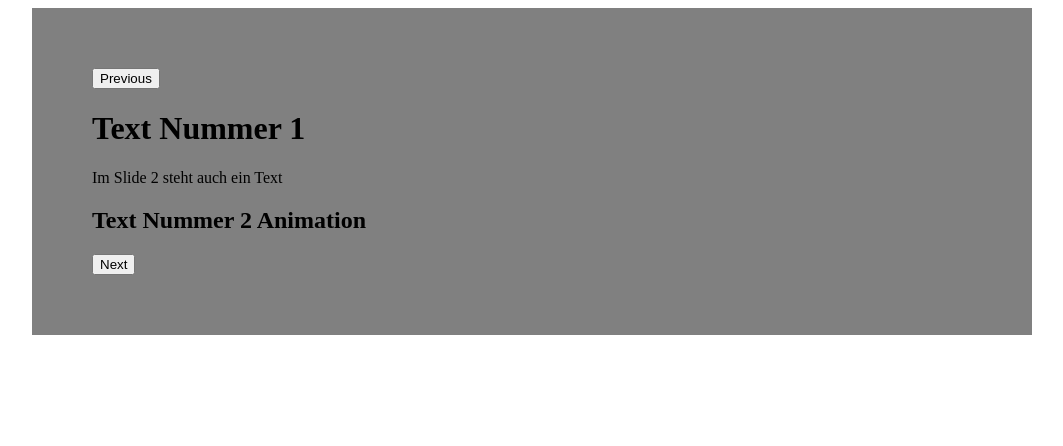
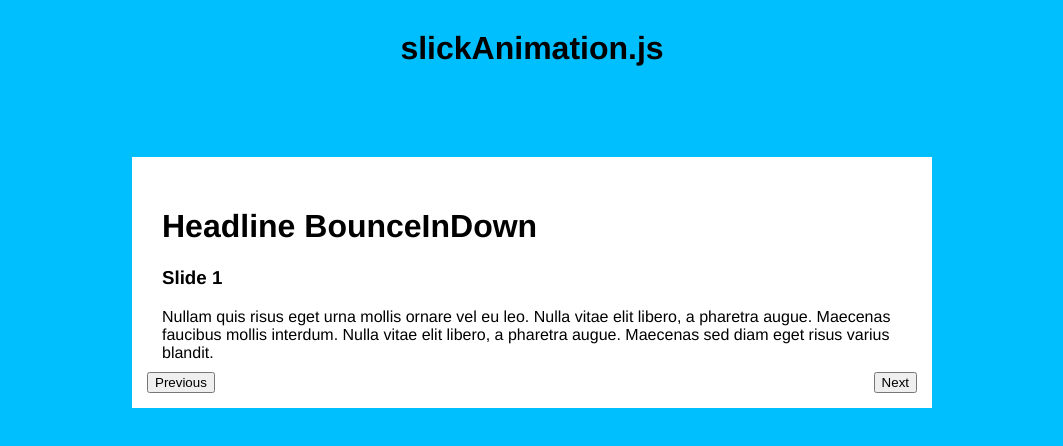
Before and after one commit to marvinhuebner/slick-animation, a plain HTML site: page demo/index.html in a window 1280 px wide. Shown: the whole page, without its empty margins (108-1171 px from the left). Drawn offline with Linux system fonts and the light colour scheme.

Commit message:
[task] edit demo files

```diff
--- a/demo/demo.css
+++ b/demo/demo.css
@@ -1,36 +1,76 @@
+body {
+  background-color: deepskyblue;
+  margin: 0px;
+
+  font-family: "Helvetica Neue", Helvetica, Roboto, Arial, sans-serif;
+}
+
+.headline {
+  text-align: center;
+  margin:30px 0px 90px 0px;
+}
+
 #content {
-  width: 1000px;
+  max-width: 800px;
   margin: 0 auto;
+  padding: 0px 30px;
 }
 
 .slick-slider {
-  background-color: grey;
-  padding: 30px;
+  background-color: white;
+  padding: 15px;
 }
+
+.slick-slider-init {
+  position: relative;
+}
+
+.slick-prev {
+  position: absolute;
+  bottom: 0;
+  left: 0;
+}
+
+.slick-next {
+  position: absolute;
+  bottom: 0;
+  right: 0;
+}
+
 
 .animated {
   animation-duration: 1s;
   animation-fill-mode: both;
 }
 
+/*
+    Animate.css examples
+    From: https://github.com/daneden/animate.css
+*/
+
 @keyframes bounceInDown {
   from, 60%, 75%, 90%, to {
-    animation-timing-function: cubic-bezier(0.215, 0.61, 0.355, 1);
+    animation-timing-function: cubic-bezier(0.215, 0.610, 0.355, 1.000);
   }
+
   0% {
     opacity: 0;
     transform: translate3d(0, -3000px, 0);
   }
+
   60% {
     opacity: 1;
     transform: translate3d(0, 25px, 0);
   }
+
   75% {
     transform: translate3d(0, -10px, 0);
   }
+
   90% {
     transform: translate3d(0, 5px, 0);
   }
+
   to {
     transform: none;
   }
@@ -40,24 +80,36 @@
   animation-name: bounceInDown;
 }
 
-@keyframes bounceOutDown {
-  20% {
-    transform: translate3d(0, 10px, 0);
+@keyframes bounceInUp {
+  from, 60%, 75%, 90%, to {
+    animation-timing-function: cubic-bezier(0.215, 0.610, 0.355, 1.000);
   }
 
-  40%, 45% {
+  from {
+    opacity: 0;
+    transform: translate3d(0, 3000px, 0);
+  }
+
+  60% {
     opacity: 1;
     transform: translate3d(0, -20px, 0);
   }
 
+  75% {
+    transform: translate3d(0, 10px, 0);
+  }
+
+  90% {
+    transform: translate3d(0, -5px, 0);
+  }
+
   to {
-    opacity: 0;
-    transform: translate3d(0, 2000px, 0);
+    transform: translate3d(0, 0, 0);
   }
 }
 
-.bounceOutDown {
-  animation-name: bounceOutDown;
+.bounceInUp {
+  animation-name: bounceInUp;
 }
 
 @keyframes bounceOutUp {
@@ -79,3 +131,39 @@
 .bounceOutUp {
   animation-name: bounceOutUp;
 }
+
+@keyframes fadeIn {
+  from {opacity: 0;}
+  to {opacity: 1;}
+}
+
+.fadeIn {
+  animation-name: fadeIn;
+}
+
+@keyframes fadeOut {
+  from {opacity: 1;}
+  to {opacity: 0;}
+}
+
+.fadeOut {
+  animation-name: fadeOut;
+}
+
+@keyframes shake {
+  from, to {
+    transform: translate3d(0, 0, 0);
+  }
+
+  10%, 30%, 50%, 70%, 90% {
+    transform: translate3d(-10px, 0, 0);
+  }
+
+  20%, 40%, 60%, 80% {
+    transform: translate3d(10px, 0, 0);
+  }
+}
+
+.shake {
+  animation-name: shake;
+}
--- a/demo/index.html
+++ b/demo/index.html
@@ -12,29 +12,42 @@
 <body>
 
 <div id="content">
+
+    <div class="headline">
+        <h1>slickAnimation.js</h1>
+    </div>
     <div class="slick-slider">
         <div class="slick-slider-init">
 
             <div class="slick-item">
 
-                <div class="item-right-text TEST" data-animation-in="bounceInDown" data-animation-out="bounceOutUp">
-                    <h1 >Text Nummer 1</h1>
-
-                    <p>Im Slide 2 steht auch ein Text</p>
+                <div class="slider-headline" data-animation-in="bounceInDown" data-duration-in="2" data-delay-in="1">
+                    <h1>Headline BounceInDown</h1>
                 </div>
 
-                <div class="ANIMATION2" data-animation-in="bounceInDown" data-delay-in="1">
-                    <h2>Text Nummer 2 Animation</h2>
+                <div class="slider-description" data-animation-in="fadeIn" data-delay-in="2">
+                    <h3>Slide 1</h3>
                 </div>
+
+                <div class="slider-content" data-animation-in="bounceInUp" data-delay-in="3" data-animation-out="fadeOut" data-duration-out="2">
+                    <p>Nullam quis risus eget urna mollis ornare vel eu leo. Nulla vitae elit libero, a pharetra augue.
+                        Maecenas faucibus mollis interdum. Nulla vitae elit libero, a pharetra augue. Maecenas sed diam
+                        eget risus varius blandit.</p>
+                </div>
+
             </div>
 
             <div class="slick-item">
 
-                <div class="item-right-text" data-animation-in="bounceInDown">
-                    <h1 >Text Nummer 2</h1>
+                <div class="slider-headline" data-animation-in="bounceInDown" data-delay-in="1" data-animation-out="bounceOutUp" data-delay-out="4">
+                    <h1>Headline FadeIn</h1>
+                </div>
 
-                    <p>Im Slide 2 steht auch ein Text</p>
+                <div class="slider-description" data-animation-in="fadeIn" data-delay-in="2">
+                    <h3>Slide 2</h3>
                 </div>
+
+
             </div>
 
         </div>
@@ -51,6 +64,5 @@
 <script src="demo.js"></script>
 
 
-
 </body>
 </html>
```
Also changed, not shown: demo/ajax-loader.gif (added).
